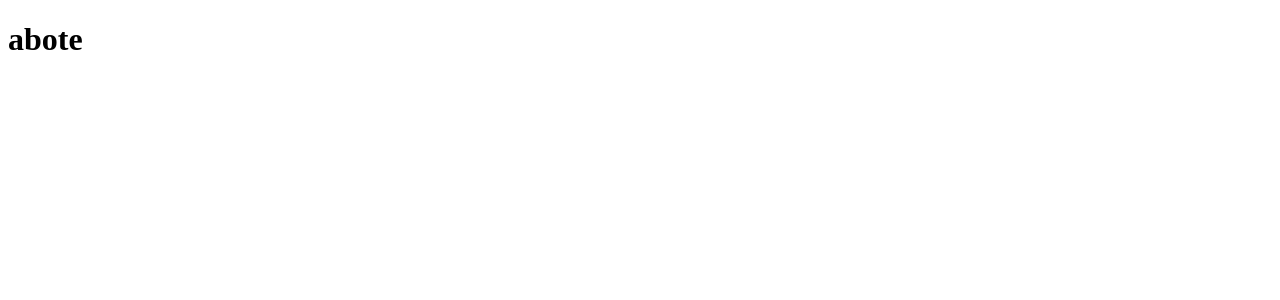
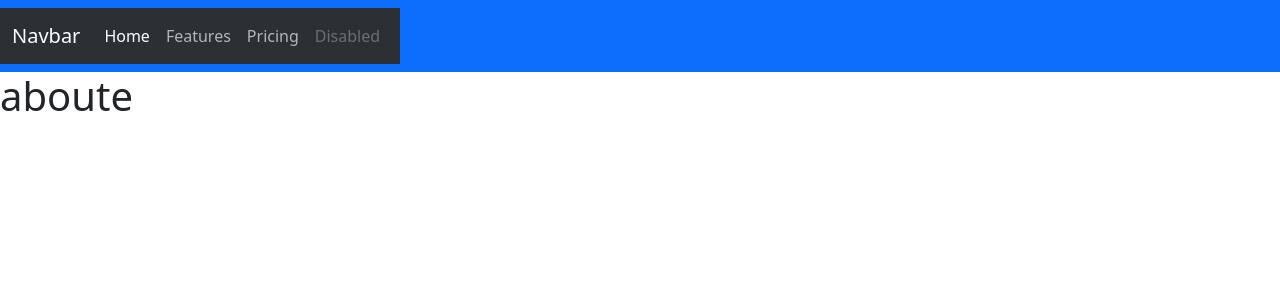
Before and after one commit to borik1and/django_project_2, a Django app: page /about in a window 1280 px wide. Before the commit the part shown is almost empty. Shown: the top 300 px of the page. Run offline with Django 4.2, Linux system fonts and the light colour scheme.

Commit message:
add code

```diff
--- a/product_app/templates/product_app/about.html
+++ b/product_app/templates/product_app/about.html
@@ -1,7 +1,7 @@
 {% extends 'product_app/base.html' %}
 
 {% block content %}
-    <h1>abote</h1>
+    <h1>aboute</h1>
 {% endblock %}
 
 {% block title %}
--- a/product_app/templates/product_app/base.html
+++ b/product_app/templates/product_app/base.html
@@ -1,11 +1,39 @@
-<!DOCTYPE html>
+<!doctype html>
 <html lang="en">
-<head>
-    <meta charset="UTF-8">
+  <head>
+    <meta charset="utf-8">
+    <meta name="viewport" content="width=device-width, initial-scale=1">
     <title>{% block title %} {% endblock %}</title>
-</head>
-<body>
+    <link href="https://cdn.jsdelivr.net/npm/bootstrap@5.3.2/dist/css/bootstrap.min.css" rel="stylesheet" integrity="sha384-T3c6CoIi6uLrA9TneNEoa7RxnatzjcDSCmG1MXxSR1GAsXEV/Dwwykc2MPK8M2HN" crossorigin="anonymous">
+  </head>
+  <body>
+  <nav class="navbar bg-primary" data-bs-theme="dark">
+        <nav class="navbar navbar-expand-lg bg-body-tertiary">
+        <div class="container-fluid">
+        <a class="navbar-brand" href="#">Navbar</a>
+        <button class="navbar-toggler" type="button" data-bs-toggle="collapse" data-bs-target="#navbarNav" aria-controls="navbarNav" aria-expanded="false" aria-label="Toggle navigation">
+          <span class="navbar-toggler-icon"></span>
+        </button>
+        <div class="collapse navbar-collapse" id="navbarNav">
+          <ul class="navbar-nav">
+            <li class="nav-item">
+              <a class="nav-link active" aria-current="page" href="#">Home</a>
+            </li>
+            <li class="nav-item">
+              <a class="nav-link" href="#">Features</a>
+            </li>
+            <li class="nav-item">
+              <a class="nav-link" href="#">Pricing</a>
+            </li>
+            <li class="nav-item">
+              <a class="nav-link disabled" aria-disabled="true">Disabled</a>
+            </li>
+          </ul>
+        </div>
+        </div>
+    </nav>
+    </nav>
     {% block content %}
     {% endblock %}
-</body>
+  </body>
 </html>
```
Also changed, not shown: product_app/templates/product_app/index.html (+9 -2 lines), static/css/album.css (added).
